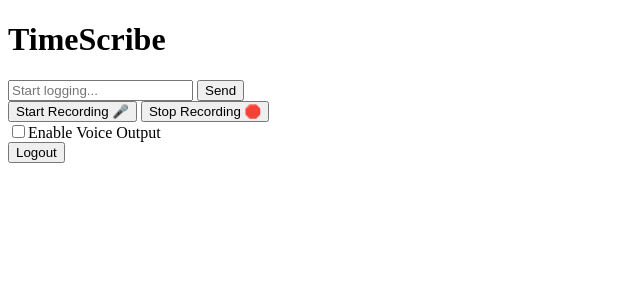
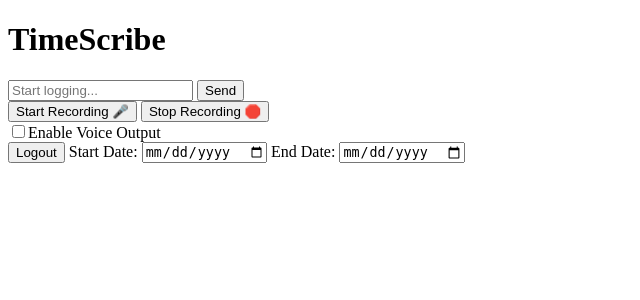
Before and after one commit to tednguyen1123/TimeScribe, a Flask app: page / in a window 1280 px wide. Shown: the top 300 px of the page, without its empty margins (0-640 px from the left). Run offline with Flask 3, Linux system fonts and the light colour scheme; the visitor is signed in with stand-in values (Sample User, id 1).

Commit message:
added date buttons

```diff
--- a/timescribe-flask-project/templates/index.html
+++ b/timescribe-flask-project/templates/index.html
@@ -22,5 +22,10 @@
     <br>
     <button onclick="window.location.href='/login'">Logout</button>
     <script src="/static/script.js"></script>
+
+    <label for="date-input">Start Date:</label>
+    <input type="date" id="date-input" name="entry-date" required />
+    <label for="date-input">End Date:</label>
+    <input type="date" id="date-input" name="entry-date" required />
   </body>
 </html>
```
